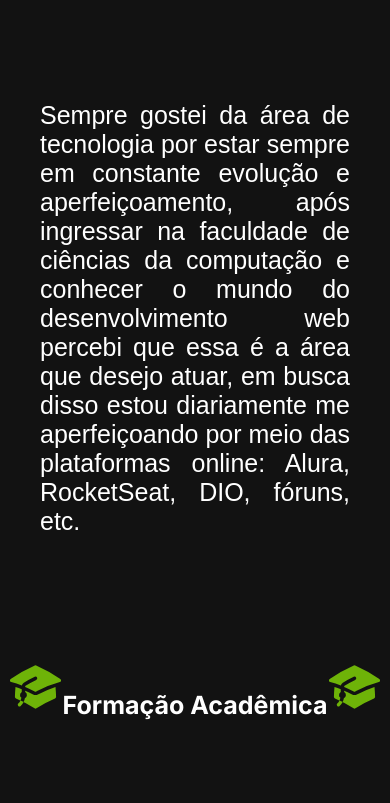
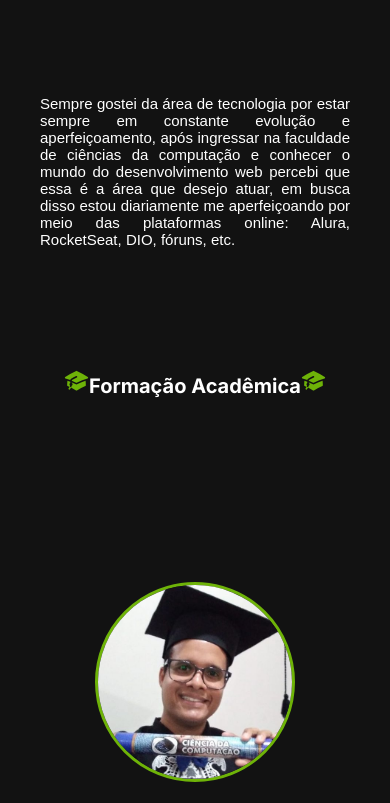
Before and after one commit to joaodedeusrsfilho/meu-portfolio, a React (Vite) app: page / in a window 390 px wide. Shown: the part 1194-1997 px from the top of the page. Built offline with nearby package versions, Linux system fonts and the light colour scheme.

Commit message:
add file

```diff
--- a/src/Componentes/FormacaoAcademica/responsivo.css
+++ b/src/Componentes/FormacaoAcademica/responsivo.css
@@ -1,17 +1,12 @@
 @media (max-width: 768px) {
 
-    .containerInterno {
-        padding-top: 3px;
-
-    }
-
-    .containerInterno .titulo h2 {
-        font-size: 35px;
+   .containerInterno .titulo h1 {
+        font-size: var(--tamanhoDoTextoTituloCelular);
 
     }
 
     .containerInterno .titulo svg {
-        font-size: 55px;
+        font-size: var(--tamanhoDoIconeCelular);
     }
 
 .containerInterno .descricao{
@@ -33,7 +28,7 @@
 
     .containerInterno .descricao p{
         color: white;
-        font-size: 20px;
+        font-size: var(--tamanhoDoTextoParagrafoParaCelular);
     }
 
 
--- a/src/Componentes/HardSkills/responsivo.css
+++ b/src/Componentes/HardSkills/responsivo.css
@@ -8,11 +8,23 @@
 
     }
 
+    .sectionHardSkill .containerHardSkills .hardSkill h1{
+        font-size: var(--tamanhoDoTextoTituloCelular);
+    }
+
+    .sectionHardSkill .containerHardSkills .hardSkill svg{
+        font-size: var(--tamanhoDoIconeCelular);
+    }
+
     .div1{
         display: flex;
         flex-direction: column;
         align-items: center;
         gap: 100px;
+    }
+
+    .div1 p{
+        font-size: var(--tamanhoDoTextoParagrafoParaCelular);
     }
 
     .div2{
@@ -21,4 +33,8 @@
         align-items: center;
         gap: 100px;
     }
+
+    .div2 p{
+        font-size: var(--tamanhoDoTextoParagrafoParaCelular);
+    }
 }
--- a/src/Componentes/VariaveisCss/variaveisCss.css
+++ b/src/Componentes/VariaveisCss/variaveisCss.css
@@ -28,7 +28,7 @@
     /*valores para recursividade*/
     --tamanhoDaImagemParaCelularWidth: 200px;
     --tamanhoDaImagemParaCelularHeight: 200px;
-    --tamanhoDoTextoParagrafoParaCelular: 25px;
+    --tamanhoDoTextoParagrafoParaCelular: 15px;
     --tamanhoDoIconeCelular: 25px;
-    --tamanhoDoTextoTituloCelular: 25px;
+    --tamanhoDoTextoTituloCelular: 20px;
 }
```
